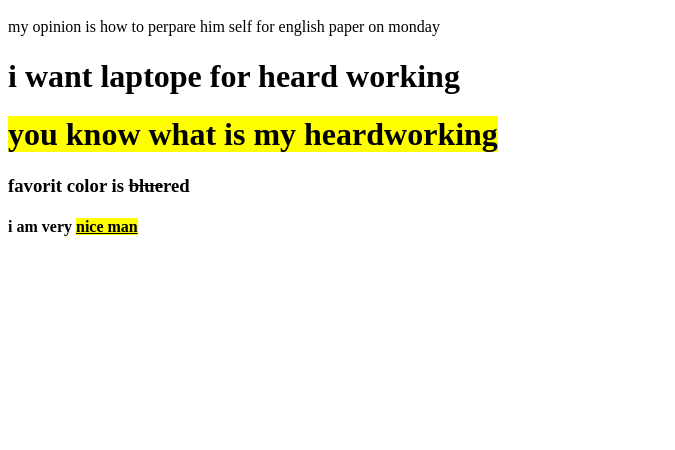
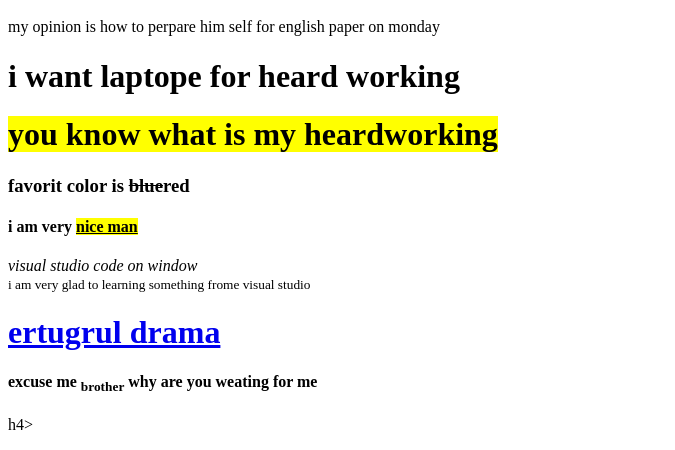
Before and after one commit to qassimkhan/web-developmen, a plain HTML site: page web.html in a window 1280 px wide. Shown: the part 759-1209 px from the top of the page, without its empty margins (0-675 px from the left). Before the commit the page ends 1016 px from the top, so only its background shows below. Drawn offline with Linux system fonts and the light colour scheme.

Commit message:
today i am add fave icon and youtub video and visual studio code and sub

```diff
--- a/web.html
+++ b/web.html
@@ -4,6 +4,7 @@
     <meta charset="UTF-8">
     <meta name="viewport" content="width=device-width, initial-scale=1.0">
     <title>HI THERE</title>
+    <link rel="icon" href="images/photo-1695649537509-7aed3123c0c1.avif">
 </head>
 <body>
     <img height="200px" src="https://images.unsplash.com/photo-1499186548822-c2e5a5239fb7?ixlib=rb-4.0.3&ixid=M3wxMjA3fDB8MHxleHBsb3JlLWZlZWR8MXx8fGVufDB8fHx8fA%3D%3D&auto=format&fit=crop&w=500&q=60" alt="">
@@ -12,7 +13,7 @@
     <h1>contact</h1>
     <h4>03488...55</h4>
     <p>qassimkhankhan21@gmail.com</p>
-    <a href="https://github.com/qassimkhan/web-developmen">qasasim khan</a>
+    <a href="https://www.linkedin.com/in/muhammad-qassim-4b1745292/">qasasim khan</a>
     <h1>education</h1>
     <p>associted degree of computer science</p>
     <p>i am attempt my first paper in collage</p>
@@ -23,5 +24,9 @@
     <h1><mark>you know what is my heardworking</mark></h1>
     <p><h3>favorit color is <del>blue</del>red</h3></p>
 <p><H4>i am very <ins><mark>nice man</mark></ins></H4></p>
+<em>visual studio code on window</em><br>
+<small>i am very glad to learning something frome visual studio </small>
+<a href="https://www.youtube.com/watch?v=AHKqbhg-M7A"><br><h1>ertugrul drama</h1></a>
+<p><h4>excuse me <sub>brother</sub> why are you weating for me</h4>h4></p>
 </body>
 </html>
```
Also changed, not shown: images/photo-1695389016340-7ce386a632b4.avif (added), images/photo-1695649537509-7aed3123c0c1.avif (added).
